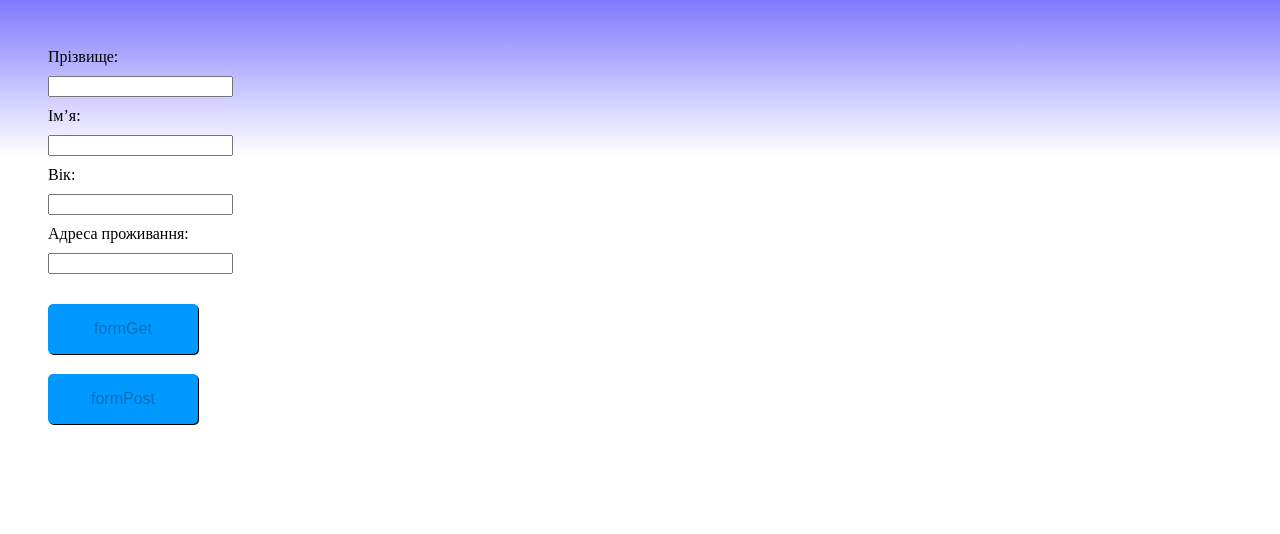
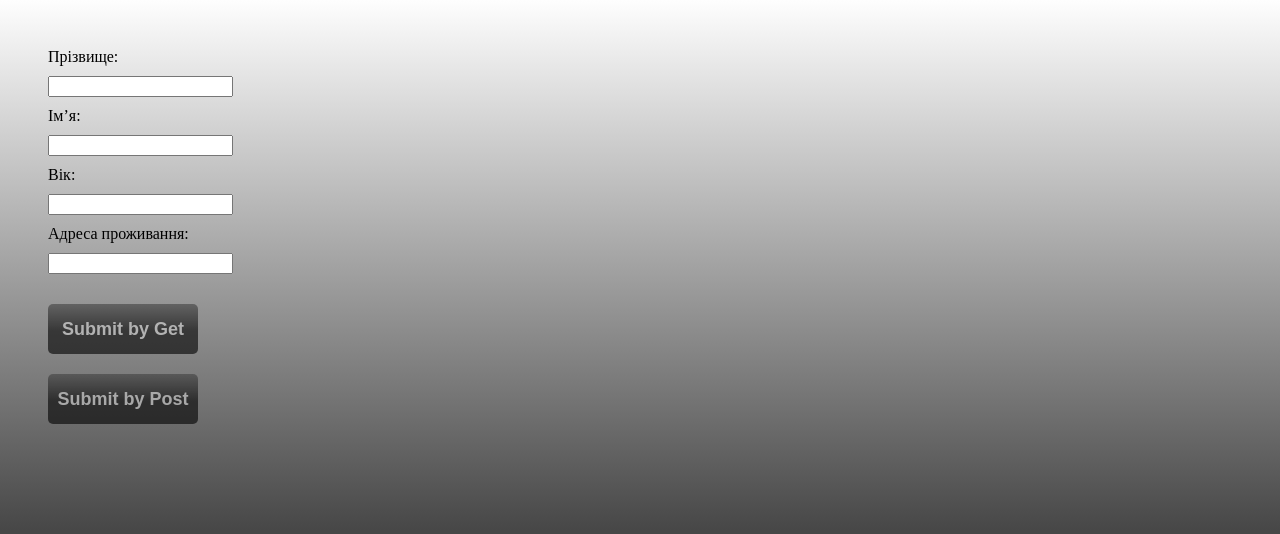
Before and after one commit to ValeriiJavalesson/JavaScript_Lessons, a website: page index.html in a window 1280 px wide. Drawn offline with Linux system fonts and the light colour scheme.

Commit message:
Remake buttons

```diff
--- a/index.html
+++ b/index.html
@@ -23,9 +23,9 @@
         <label>Адреса проживання:</label><br> <input type="text" id="userAddress" onkeyup="checkSend(), checkInput()">
         <p id="userAddressMessage">Введіть більше 1 символа</p>
         <br>
-        <button id="sendDataByGet" type="button" value="" onclick="sendDataByGetMethod()" disabled>formGet</button>
+        <button id="sendDataByGet" type="button" value="" onclick="sendDataByGetMethod()" disabled>Submit by Get</button>
         <br>
-        <button id="sendDataByPost" type="button" value="" onclick="sendDataByPostMethod()" disabled>formPost</button>
+        <button id="sendDataByPost" type="button" value="" onclick="sendDataByPostMethod()" disabled>Submit by Post</button>
     </form>
     <script src="scripts/task_01.js"></script>
 </body>
--- a/scripts/task_01.js
+++ b/scripts/task_01.js
@@ -46,7 +46,7 @@ function checkAge() {
     let alertMessageElement = document.getElementById('userAgeMessage');
     if (!isNaN(element.value)) {
         alertMessageElement.innerHTML = 'Вік має бути від 1 до 100';
-    } else alertMessageElement.innerHTML = 'Введіть цифри';
+    } else alertMessageElement.innerHTML = 'Введіць числове значення';
     if (element.value.length > 0) {
         if (element.value > 0 && element.value <= 100) {
             element.classList.add('noError');
--- a/styles/main.css
+++ b/styles/main.css
@@ -1,53 +1,67 @@
 body {
+    min-height: 100vh;
     display: flex;
     flex-direction: row;
     flex-wrap: wrap;
     align-content: flex-start;
     justify-content: flex-start;
-    background: rgb(128,121,255);
-    background: linear-gradient(180deg, rgba(128,121,255,1) 0%, rgba(255,255,255,1) 33%);
+    background: rgb(254, 254, 254);
+    background: linear-gradient(180deg, rgba(254, 254, 254, 1) 0%, rgba(71, 71, 71, 1) 65%);
     background-repeat: no-repeat;
 }
 
-form{
+form {
     margin: 40px;
 }
-form input{
+
+form input {
     margin-top: 10px;
     margin-bottom: 10px;
 }
-form p{
+
+form p {
     color: #ff0000;
     padding-left: 5px;
     display: inline;
     opacity: 0;
     transition-duration: 0.5s;
 }
-.alert{
+
+.alert {
     opacity: 1;
-}
-.correctInput{
-    content: 'Вірно!';
-    color: #006811;
 }
 
 form button {
     height: 50px;
     width: 150px;
     margin-top: 20px;
-    background-color: #0099ff;
+    background: rgb(82, 82, 82);
+    background: linear-gradient(180deg, rgba(82, 82, 82, 1) 0%, rgba(0, 0, 0, 1) 54%);
+    color: white;
+    font-weight: bold;
     border: none;
-    box-shadow: 1px 1px black;
     border-radius: 5px;
-    font-size: 16px;
-    transition-duration: 0.5s;
+    font-size: 18px;
+    opacity: 0.6;
+    filter: brightness(80%);
+    -webkit-filter: brightness(80%);
+    -moz-filter: brightness(80%);
 }
-form button:hover{
-    background-color: #005a96;
+
+form button:not([disabled]) {
+    cursor: pointer;
+    opacity: 1;
 }
-.error{
+
+form button:not([disabled]):hover {
+    filter: none;
+    text-decoration: underline;
+}
+
+.error {
     background-color: #cc5d5d;
 }
-.noError{
+
+.noError {
     background-color: #7beb8e;
 }
```
